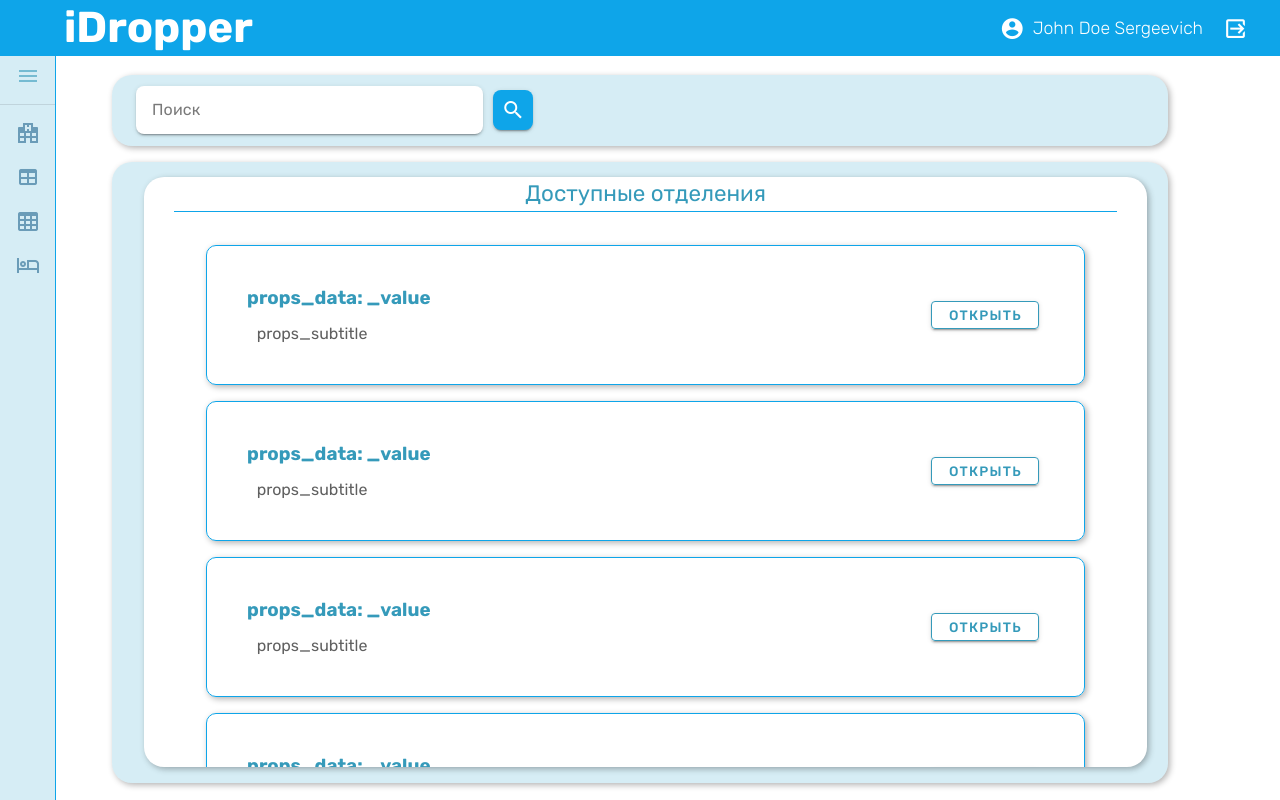
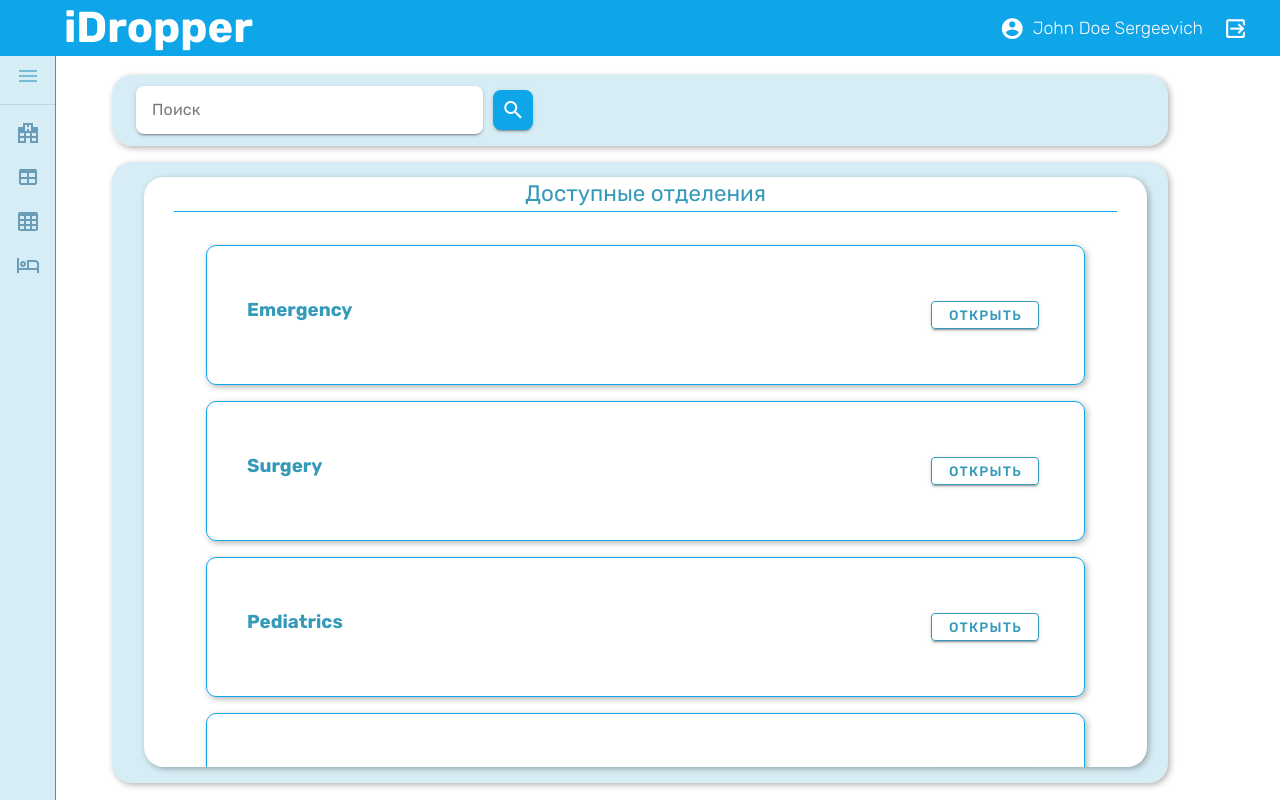
Before and after one commit to vEveriAxas/iDropper, a Vue app: page /main/departments in a window 1280 px wide. Built offline with nearby package versions, Linux system fonts and the light colour scheme.

Commit message:
add-saveTitleContentBlock

```diff
--- a/src/components/departments/departmentsMainComp.vue
+++ b/src/components/departments/departmentsMainComp.vue
@@ -31,7 +31,8 @@ import { ArrayDepartmentClient } from '../../types/departmentType';
 const {
     currentItemName,
     isShowContentBlock,
-    changeContentBlock
+    changeContentBlock,
+    saveTitleContentBlock,
 } = contentBlockCompose();
 
 // Полученный с БД массив данных
@@ -41,6 +42,7 @@ const departments = ref<ArrayDepartmentClient>();
 onMounted(async() => {
     try {
         departments.value = await getAllDepartmentsDB();
+        saveTitleContentBlock(departments.value);
     } catch (err) {
         throw new Error(`components/departments/departmentsMainComp: onMounted  => ${err}`);
     }
--- a/src/components/hospitalBeds/hospitalBedsMainComp.vue
+++ b/src/components/hospitalBeds/hospitalBedsMainComp.vue
@@ -31,7 +31,8 @@ import { ArrayHospitalBedClient } from '../../types/hospitalBedType';
 const {
     currentItemName,
     isShowContentBlock,
-    changeContentBlock
+    changeContentBlock,
+    saveTitleContentBlock,
 } = contentBlockCompose();
 
 // Полученный с БД массив данных
@@ -41,6 +42,7 @@ const hospitalBeds = ref<ArrayHospitalBedClient>([]);
 onMounted(async () => {
     try {
         hospitalBeds.value = await getAllHospitalBedsDB();
+        saveTitleContentBlock(hospitalBeds.value);
     } catch (err) {
         throw new Error(`components/hospitalBeds/hospitalBedsMainComp: onMounted  => ${err}`);
     }
--- a/src/components/hospitalRooms/hospitalRoomsMainComp.vue
+++ b/src/components/hospitalRooms/hospitalRoomsMainComp.vue
@@ -31,7 +31,8 @@ import { ArrayHospitalRoomClient } from '../../types/hospitalRoomType';
 const {
     currentItemName,
     isShowContentBlock,
-    changeContentBlock
+    changeContentBlock,
+    saveTitleContentBlock,
 } = contentBlockCompose();
 
 // Полученный с БД массив данных
@@ -41,6 +42,7 @@ const hospitalRooms = ref<ArrayHospitalRoomClient>([]);
 onMounted(async () => {
     try {
         hospitalRooms.value = await getAllHospitalRoomsDB();
+        saveTitleContentBlock(hospitalRooms.value);
     } catch (err) {
         throw new Error(`components/hospitalRooms/hospitalRoomsMainComp: onMounted  => ${err}`);
     }
--- a/src/components/hospitals/hospitalsMainComp.vue
+++ b/src/components/hospitals/hospitalsMainComp.vue
@@ -31,7 +31,8 @@ import { HospitalClient } from '../../types/hospitalType';
 const {
     currentItemName,
     isShowContentBlock,
-    changeContentBlock
+    changeContentBlock,
+    saveTitleContentBlock,
 } = contentBlockCompose();
 
 // Полученный с БД массив данных
@@ -41,6 +42,7 @@ const hospitals = ref<Array<HospitalClient> | []>([]);
 onMounted(async () => {
     try {
         hospitals.value = await getAllHospitalDB();
+        saveTitleContentBlock(hospitals.value);
     } catch (err) {
         throw new Error(`components/departments/departmentsMainComp: onMounted  => ${err}`);
     }
--- a/src/components/itemsList/itemComp.vue
+++ b/src/components/itemsList/itemComp.vue
@@ -4,10 +4,10 @@
         <div class="item-comp__data">
             <!-- Заголовок элемента -->
             <h3 class="item-comp__data--title">
-                props_data: _value
+                {{ props.itemData.name }}
             </h3>
             <!-- Подзаголовок элемента -->
-            <p class="item-comp__data--description">props_subtitle</p>
+            <p class="item-comp__data--description">{{ props.itemData.address }}</p>
         </div>
 
         <!-- Блок взаимодействия с элементом -->
@@ -20,7 +20,7 @@
             density="comfortable"
             color="var(--color-default)"
             elevation="2"
-            @click="openItem(props.itemData.id, props.itemData.itemName)"
+            @click="openItem(props.itemData.id, props.itemData.name)"
             >Открыть</v-btn>
         </div>
     </div>
@@ -29,14 +29,14 @@
 <script setup lang="ts">
 import { defineEmits, defineProps, computed } from 'vue';
 import { useRoute } from 'vue-router';
-import { IdClient, NameClient } from '../../types/generalTypes';
+import { IdClient, NameClient, AddressClient } from '../../types/generalTypes';
 
 const route = useRoute();
 const props = defineProps<{
     itemData: {
         id: IdClient,
-        mainTitle: string,
-        itemName: NameClient,
+        name: NameClient,
+        address?: AddressClient,
     },
 }>();
 
--- a/src/components/itemsList/itemsListComp.vue
+++ b/src/components/itemsList/itemsListComp.vue
@@ -10,7 +10,7 @@
             <itemComp
             class="wrapper-item" v-for="(item, index) in props.items"
             @select-item="(id, itemName) => selectItem(id, itemName)"
-            :item-data="{id: index, mainTitle: props.mainTitle, itemName: 'example_title'}"
+            :item-data="{id: item?.id, name: item?.name, address: item?.address}"
             :key="index"
             ></itemComp>
         </div>
--- a/src/composable/contentBlockCompose.ts
+++ b/src/composable/contentBlockCompose.ts
@@ -14,10 +14,27 @@ function useContentBlock() {
     // Проявление контент блока по нажатию на item в списке items
     function changeContentBlock(id: IdClient, itemName: NameClient): void {
         currentItemID.value = id;
-        currentItemName.value = `${itemName} ${id}`; // !!! ${id} Только для ТЕСТА!!!
+        currentItemName.value = itemName;
         isShowContentBlock.value = true;
         const contentBlock = document.querySelector('.hospital-beds-main__content-block') as HTMLDivElement;
         gsap.to(contentBlock, { scale: 1, duration: 0.5 });
+    }
+
+    // На основе query параметра вычисляет название элемента который был открыт до перемонтирования компонента
+    function saveTitleContentBlock(itemsArray: Array<any>) {
+        try {
+            if(route.query.select) {
+                itemsArray.forEach((item) => {
+                    // В случае соответствия элемента массива query параметру, снова записываем данные элемента
+                    if(item.id == route.query.select) {
+                        currentItemName.value = item?.name;
+                        currentItemID.value = item?.id;
+                    }
+                });
+            }
+        } catch (err) {
+            throw new Error(`composable/contentBlockCompose: saveTitleContentBlock  => ${err}`);
+        }
     }
 
     // Проверяется выбран ли query параметр элемента при монтировании компонента
@@ -34,6 +51,7 @@ function useContentBlock() {
         currentItemID,
         isShowContentBlock,
         changeContentBlock,
+        saveTitleContentBlock,
     }
 }
 
--- a/src/types/generalTypes.ts
+++ b/src/types/generalTypes.ts
@@ -5,9 +5,11 @@ type IdClient = string | number;
 // Тип для работы с общими именами элементов которые приходят с сервера
 type NameClient = string;
 
+type AddressClient = string | null | undefined;
 
 
 export {
     IdClient,
-    NameClient
+    NameClient,
+    AddressClient,
 }
```
